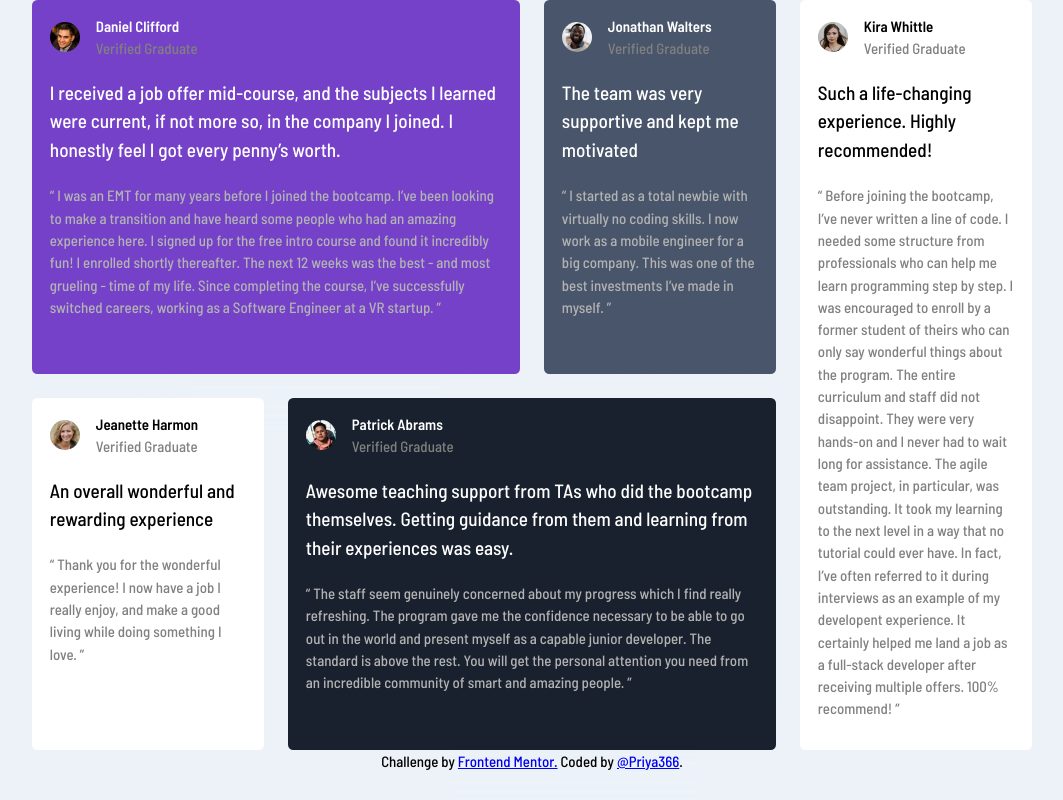
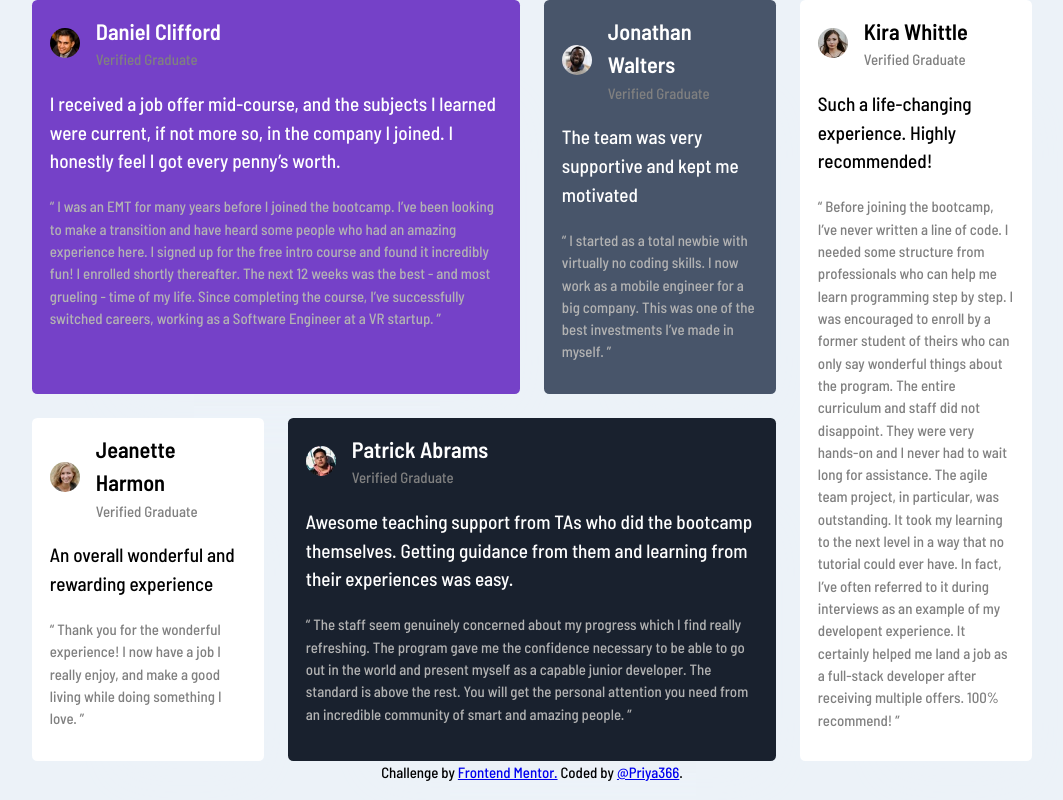
Before and after one commit to Priya366/testimonials-grid-section-main, a plain HTML site: page index.html in a window 1280 px wide. Shown: the whole page, without its empty margins (108-1171 px from the left). Drawn offline with Linux system fonts and the light colour scheme.

Commit message:
Added landmarks. Add h1 to articles.

```diff
--- a/index.html
+++ b/index.html
@@ -15,13 +15,14 @@
 
 <body>
 
+ <main role="main">
+    <div class="container grid">
 
-    <div class="container grid">
         <article class="grid-child child-1 grid-col-span-2">
             <div class="flex profile">
                 <img src="images/image-daniel.jpg" alt="A profile picture of Daniel">
                 <div>
-                    <p class="profile-person-name">Daniel Clifford</p>
+                    <h1 class="profile-person-name">Daniel Clifford</h1>
                     <p class="profile-person-qualification">Verified Graduate</p>
                 </div>
             </div>
@@ -35,7 +36,7 @@
             <div class="flex profile">
                 <img src="images/image-jonathan.jpg" alt="A profile picture of Jonathan">
                 <div>
-                    <p class="profile-person-name">Jonathan Walters</p>
+                    <h1 class="profile-person-name">Jonathan Walters</h1>
                     <p class="profile-person-qualification">Verified Graduate</p>
                 </div>
             </div>
@@ -48,7 +49,7 @@
             <div class="flex profile">
                 <img src="images/image-jeanette.jpg" alt="A profile picture of Jeanette">
                 <div>
-                    <p class="profile-person-name">Jeanette Harmon</p>
+                    <h1 class="profile-person-name">Jeanette Harmon</h1>
                     <p class="profile-person-qualification">Verified Graduate</p>
                 </div>
             </div>
@@ -61,7 +62,7 @@
             <div class="flex profile">
                 <img src="images/image-patrick.jpg" alt="A profile picture of Patrick">
                 <div>
-                    <p class="profile-person-name">Patrick Abrams</p>
+                    <h1 class="profile-person-name">Patrick Abrams</h1>
                     <p class="profile-person-qualification">Verified Graduate</p>
                 </div>
             </div>
@@ -75,7 +76,7 @@
             <div class="flex profile">
                 <img src="images/image-kira.jpg" alt="A profile picture of Kira">
                 <div>
-                    <p class="profile-person-name">Kira Whittle</p>
+                    <h1 class="profile-person-name">Kira Whittle</h1>
                     <p class="profile-person-qualification">Verified Graduate</p>
                 </div>
             </div>
@@ -88,10 +89,10 @@
             </div>
         </article>
     </div>
-    <div class="recomendation">
+    <div class="recomendation" role="contentinfo">
         Challenge by <a href="https://www.frontendmentor.io/challenges/testimonials-grid-section-Nnw6J7Un7">Frontend Mentor.</a> Coded by <a href="https://www.frontendmentor.io/profile/Priya366">@Priya366</a>.
     </div>
-
+ </main>
 </body>
 
 </html>
```
